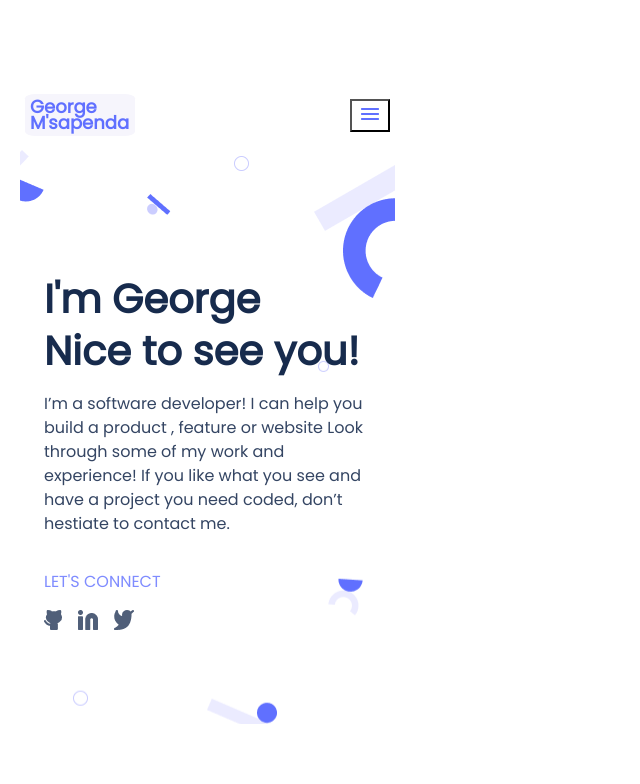
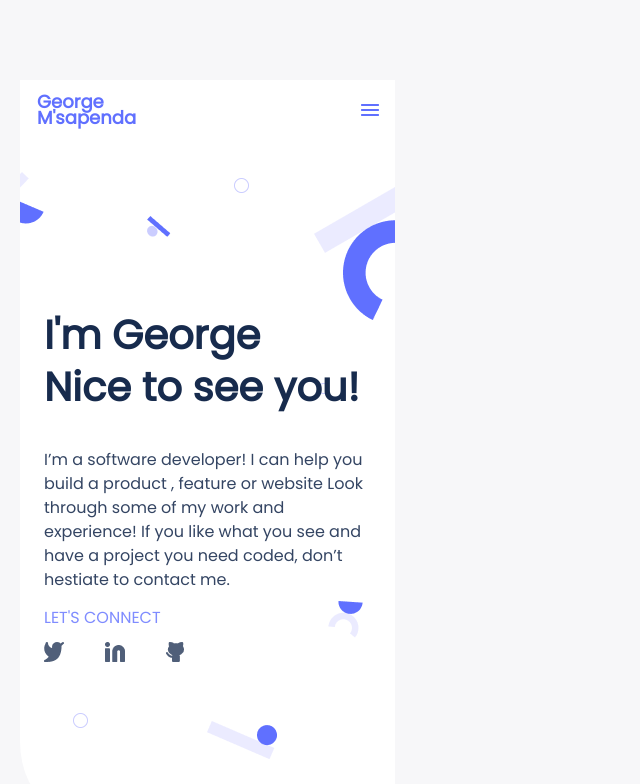
Before and after one commit to c00p75/JS-Portfolio, a plain HTML site: page index.html in a window 1280 px wide. Shown: the whole page, without its empty margins (0-640 px from the left). Drawn offline with Linux system fonts and the light colour scheme.

Commit message:
modify navigation menu to follow Figma template | Wrap logo around <a> tag instead of <p> | add margin:0, padding:0 and box-sizing: border-box to all elements | Wrap social media icons in <ul> and included social media links

```diff
--- a/index.html
+++ b/index.html
@@ -12,7 +12,9 @@
     <main class="container">
         <header class="header">
             <nav class="navigation">
-                <p class="logo">George M'sapenda</p>
+                <div class="logo">
+                    <a href="#">George M'sapenda</a>
+                </div>
                 <button class="btn">
                     <img src="/images/Icon - Menu.png" alt="menu bar icon">
                 </button>
@@ -22,18 +24,28 @@
         <section class="intro">
             <h1 class="intro_greeting">I'm George<br> Nice to see you!</h1>
             <p class="intro_text">I’m a software developer! I can help you build a product , feature or website Look through some of my work and experience! If you like what you see and have a project you need coded, don’t hestiate to contact me.</p>
-            <p class="connect">LET'S CONNECT</p>
-            <div class="socials">
-                <a href="#">
-                    <img src="images/Github icon.png" alt="Github link">
-                </a>
-                <a href="#">
-                    <img src="images/Linkedin icon.png" alt="Linkedn link">
-                </a>
-                <a href="#">
-                    <img src="images/Twitter icon.png" alt="Twitter link">
-                </a>
+            <div class="connect">
+                <div class="connect_text">
+                    <p>LET'S CONNECT<p>
+                </div>
             </div>
+            <ul class="socials">
+                <li>
+                    <a href="https://twitter.com/GeorgeMsapenda" target="_blank">
+                        <img src="images/Twitter icon.png" alt="Twitter link">
+                    </a>
+                </li>
+                <li>
+                    <a href="linkedin.com/in/george-m-sapenda-593750201" target="_blank">
+                        <img src="images/Linkedin icon.png" alt="Linkedn link">
+                    </a>
+                </li>
+                 <li>
+                    <a href="https://github.com/c00p75" target="_blank">
+                        <img src="images/Github icon.png" alt="Github link">
+                    </a>
+                </li>
+            </ul>
         </section>
     </main>
 </body>
--- a/style.css
+++ b/style.css
@@ -1,17 +1,35 @@
+body{
+  background: #f7f7f9;
+}
+
+a {
+  text-decoration: none;
+}
+
+* {
+  margin: 0;
+  padding: 0;
+  box-sizing: border-box;
+}
+
 .container {
+  display: flex;
+  flex-direction: column;
+  flex: 1;
   position: absolute;
   height: 718px;
   left: 20px;
   top: 10%;
-  display: flex;
-  flex-direction: column;
   width: 375px;
-  flex: 1;
+  background-color: white;
+  border-bottom-left-radius: 8%;
+
 }
 
 .header {
+  width: 375px;
+  height: 92px;
   order: 1;
-  top: 44px;
 }
 
 .navigation {
@@ -26,22 +44,43 @@
 }
 
 .logo {
+  display: flex;
   width: 100px;
-  height: 100%;
+  height: 40px;
+  padding: 10px 12px;
+  left: 12px;
+  top: calc(50% - 40px / 2);
+  align-items: center;
+}
+
+.logo a {
+  align-self: center;
   font-family: 'Poppins', sans-serif !important;
   font-style: normal;
   font-weight: 700;
   font-size: 18px;
   line-height: 16px;
   color: #6070ff;
-  background-color: rgb(246, 245, 252);
-  border-radius: 10%;
-  padding: 5px;
 }
 
 .btn {
   background-color: white;
   cursor: pointer;
+  display: flex;
+  flex-direction: row;
+  align-items: flex-start;
+  padding: 8px;
+  width: 40px;
+  height: 40px;
+  right: 24px;
+  top: calc(50% - 40px / 2);
+  border-radius: 8px;
+  border: 0;
+}
+
+.btn img {
+  width: 24px;
+  height: 24px;
 }
 
 .intro {
@@ -50,17 +89,18 @@
   background-repeat: no-repeat;
   display: flex;
   flex-direction: column;
-  padding: 90px 24px;
+
+  padding: 114px 24px;
+  gap: 12px;
   width: 375px;
+  height: 604px;
   left: calc(50% - 375px / 2);
-  left: 6.4%;
-  right: 6.4%;
-  top: 93.511%;
-  bottom: 5.6%;
+  top: 92px;
 }
 
 .intro_greeting {
   width: 327px;
+  height: 150px;
   font-family: 'Poppins', sans-serif !important;
   font-style: normal;
   font-weight: 700;
@@ -69,9 +109,7 @@
   display: flex;
   align-items: center;
   color: #172b4d;
-  flex-wrap: wrap;
   order: 1;
-  height: 70px;
 }
 
 .intro_text {
@@ -87,7 +125,26 @@
 }
 
 .connect {
+  display: flex;
+  flex-direction: column;
+  align-items: flex-start;
+  padding: 0px;
+  gap: 16px;
+  width: 117px;
   height: 24px;
+  order: 3;
+}
+
+.connect_text {
+  display: flex;
+  align-items: center;
+  padding: 0px;
+  gap: 8px;
+  width: 117px;
+  height: 24px;
+}
+
+.connect_text p {
   font-family: 'Poppins', sans-serif !important;
   font-style: normal;
   font-weight: 500;
@@ -95,13 +152,14 @@
   line-height: 24px;
   color: #7f8cff;
   flex: none;
-  order: 3;
 }
 
 .socials {
   display: flex;
-  width: 90px;
-  flex: 1;
   justify-content: space-between;
-  order: 3;
+  width: 140.17px;
+  height: 20px;
+  order: 4;
+  flex: 5px;
+  list-style:none ;
 }
```
